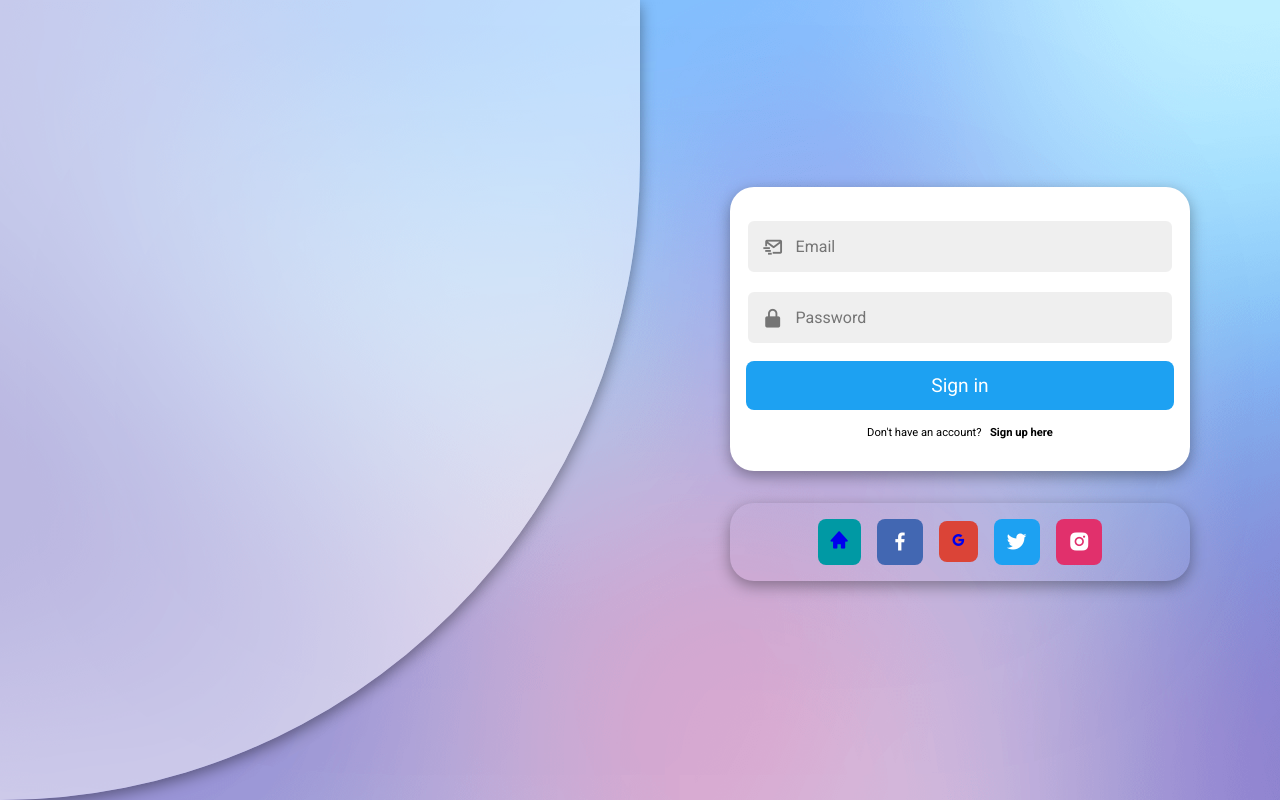
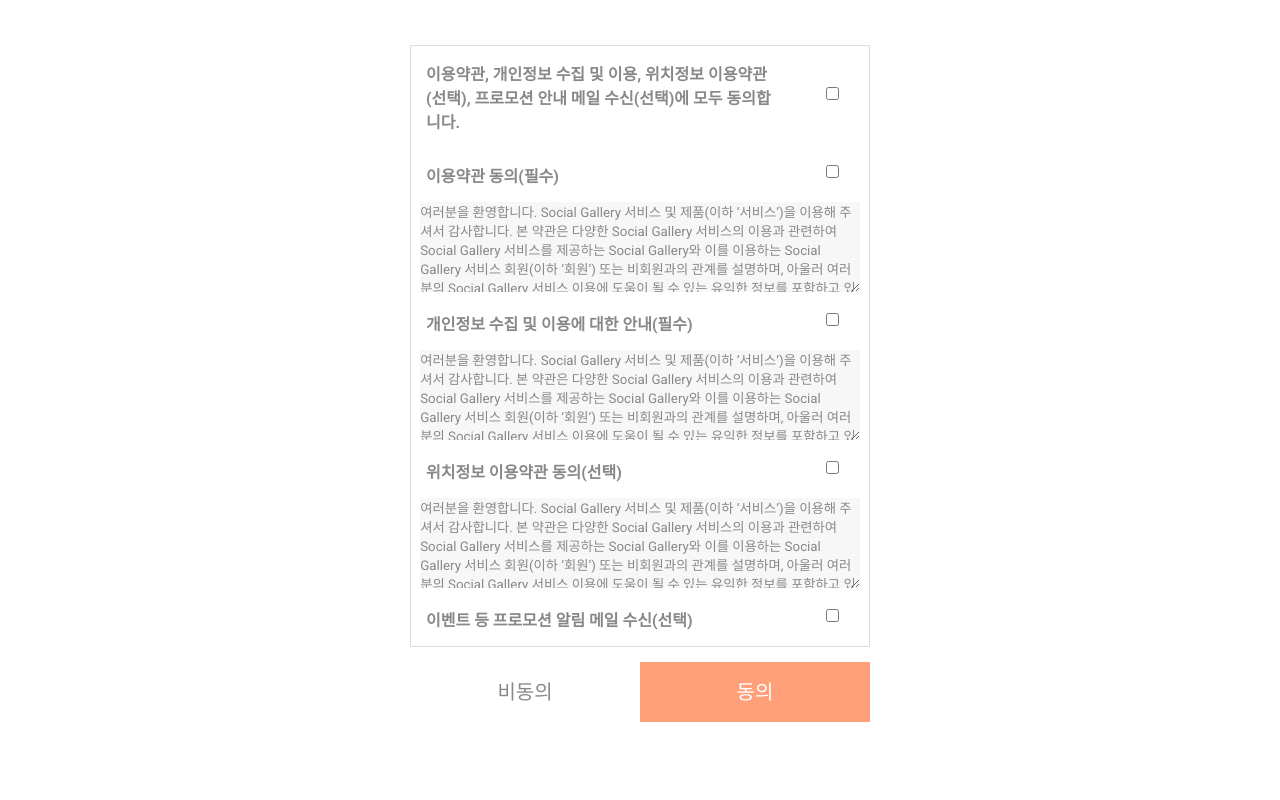
Before and after one commit to HJ-C/Social-Gallery-Front, a React (Create React App) app: page /login/privacy in a window 1280 px wide. Built offline with nearby package versions, Linux system fonts and the light colour scheme.

Commit message:
개인정보동의서

```diff
--- a/src/App.js
+++ b/src/App.js
@@ -10,6 +10,7 @@ import Movie from './components/sideMenu/Movie';
 import Broadcast from './components/sideMenu/Broadcast';
 import Life from './components/sideMenu/Life';
 import Travel from './components/sideMenu/Travel';
+import PrivacyPolicy from './components/Login/PrivacyPolicy';
 
 
 function App() {
@@ -26,6 +27,7 @@ function App() {
                 {/* Login */}
                 <Route path="/login/" element={<Login></Login>}></Route>
                 <Route path="/login/:location" element={<Login></Login>}></Route>
+                <Route path="/login/privacy" element={<PrivacyPolicy></PrivacyPolicy>}></Route>
 
                 {/* SideMenu */}
                 <Route path="/movie" element={<Movie></Movie>}></Route>
--- /dev/null
+++ b/src/components/Login/PrivacyPolicy.jsx
@@ -0,0 +1,72 @@
+function PrivacyPolicy(){
+return (
+<>
+    <form action="" id="joinForm">
+        <ul class="join_box">
+            <li class="checkBox check01">
+                <ul class="clearfix">
+                    <li>이용약관, 개인정보 수집 및 이용,
+                        위치정보 이용약관(선택), 프로모션 안내
+                        메일 수신(선택)에 모두 동의합니다.</li>
+                    <li class="checkAllBtn">
+                        <input type="checkbox" name="chkAll" id="chk" class="chkAll" />
+                    </li>
+                </ul>
+            </li>
+            <li class="checkBox check02">
+                <ul class="clearfix">
+                    <li>이용약관 동의(필수)</li>
+                    <li class="checkBtn">
+                        <input type="checkbox" name="chk" />
+                    </li>
+                </ul>
+                <textarea name="" id="">여러분을 환영합니다.
+Social Gallery 서비스 및 제품(이하 ‘서비스’)을 이용해 주셔서 감사합니다. 본 약관은 다양한 Social Gallery 서비스의 이용과 관련하여 Social Gallery 서비스를 제공하는 Social Gallery와 이를 이용하는 Social Gallery 서비스 회원(이하 ‘회원’) 또는 비회원과의 관계를 설명하며, 아울러 여러분의 Social Gallery 서비스 이용에 도움이 될 수 있는 유익한 정보를 포함하고 있습니다.
+       </textarea>
+            </li>
+            <li class="checkBox check03">
+                <ul class="clearfix">
+                    <li>개인정보 수집 및 이용에 대한 안내(필수)</li>
+                    <li class="checkBtn">
+                        <input type="checkbox" name="chk" />
+                    </li>
+                </ul>
+
+                <textarea name="" id="">여러분을 환영합니다.
+								Social Gallery 서비스 및 제품(이하 ‘서비스’)을 이용해 주셔서 감사합니다. 본 약관은 다양한 Social Gallery 서비스의 이용과 관련하여 Social Gallery 서비스를 제공하는 Social Gallery와 이를 이용하는 Social Gallery 서비스 회원(이하 ‘회원’) 또는 비회원과의 관계를 설명하며, 아울러 여러분의 Social Gallery 서비스 이용에 도움이 될 수 있는 유익한 정보를 포함하고 있습니다.
+       </textarea>
+            </li>
+
+            <li class="checkBox check03">
+                <ul class="clearfix">
+                    <li>위치정보 이용약관 동의(선택)</li>
+                    <li class="checkBtn">
+                        <input type="checkbox" name="chk" />
+                    </li>
+                </ul>
+
+                <textarea name="" id="">여러분을 환영합니다.
+								Social Gallery 서비스 및 제품(이하 ‘서비스’)을 이용해 주셔서 감사합니다. 본 약관은 다양한 Social Gallery 서비스의 이용과 관련하여 Social Gallery 서비스를 제공하는 Social Gallery와 이를 이용하는 Social Gallery 서비스 회원(이하 ‘회원’) 또는 비회원과의 관계를 설명하며, 아울러 여러분의 Social Gallery 서비스 이용에 도움이 될 수 있는 유익한 정보를 포함하고 있습니다.
+       </textarea>
+            </li>
+
+            <li class="checkBox check04">
+                <ul class="clearfix">
+                    <li>이벤트 등 프로모션 알림 메일 수신(선택)</li>
+                    <li class="checkBtn">
+                        <input type="checkbox" name="chk" />
+                    </li>
+                </ul>
+
+            </li>
+        </ul>
+        <ul class="footBtwrap clearfix">
+            <li><button class="fpmgBt1">비동의</button></li>
+            <li><button class="fpmgBt2">동의</button></li>
+        </ul>
+    </form>
+</>
+)
+}
+
+export default PrivacyPolicy;
--- a/src/components/Login/login.css
+++ b/src/components/Login/login.css
@@ -291,6 +291,79 @@
     cursor: pointer;
   }
 
+
+  /* PrivacyPolicy */
+  .clearfix::after{
+    content: "";
+    display: block;
+    clear: both;
+  }
+  .join_box ul,
+  .join_box li,
+  .clearfix li
+  {
+    list-style: none
+  }
+  #joinForm{
+    width: 460px;
+    margin: 45px auto;
+  }
+ul.join_box{
+  border: 1px solid #ddd;
+  background-color: #fff;
+}
+.checkBox,
+.checkBox>ul{
+  position: relative;
+}
+.checkBox>ul>li{
+  float: left;
+}
+.checkBox>ul>li:first-child{
+  width: 85%;
+  padding: 15px;
+  font-weight: 600;
+  color: #888;
+}
+.checkBox>ul>li:nth-child(2){
+  position: absolute;
+  top: 50%;
+  right: 30px;
+  margin-top: -12px;
+}
+.checkBox textarea{
+  width: 96%;
+  height: 90px;
+  margin: 0 2%;
+  background-color: #f7f7f7;
+  color: #888;
+   border: none;
+  }
+.footBtwrap{
+  margin-top: 15px;
+}
+.footBtwrap>li{
+  float: left;
+  width: 50%;
+  height: 60px;
+}
+.footBtwrap>li>button{
+  display: block;
+   width: 100%;
+   height: 100%;
+   font-size: 20px;
+   text-align: center;
+   line-height: 60px;
+  }
+.fpmgBt1{
+  background-color: #fff;
+  color:#888
+}
+.fpmgBt2{
+  background-color: lightsalmon;
+  color: #fff;
+}
+
   /* Media query */
   @media only screen and (max-width: 996px) {
     .img.sign-in img {
```
